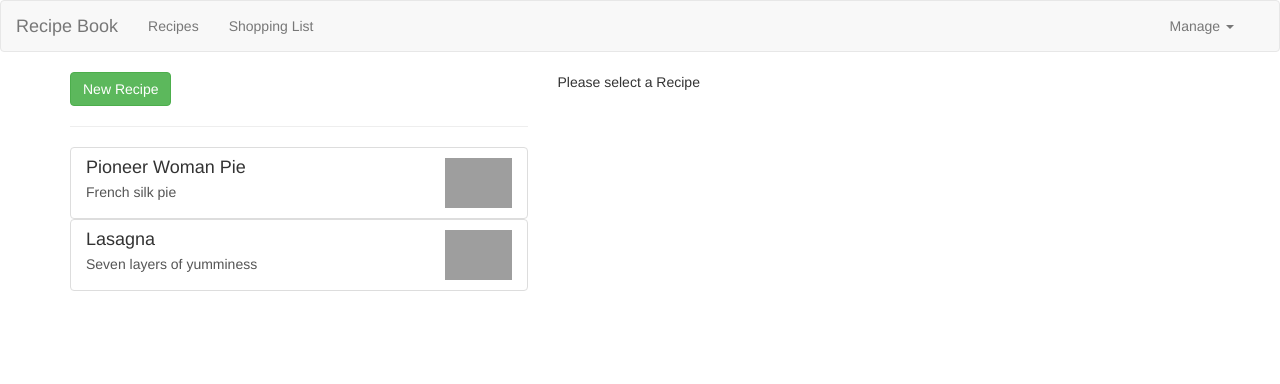
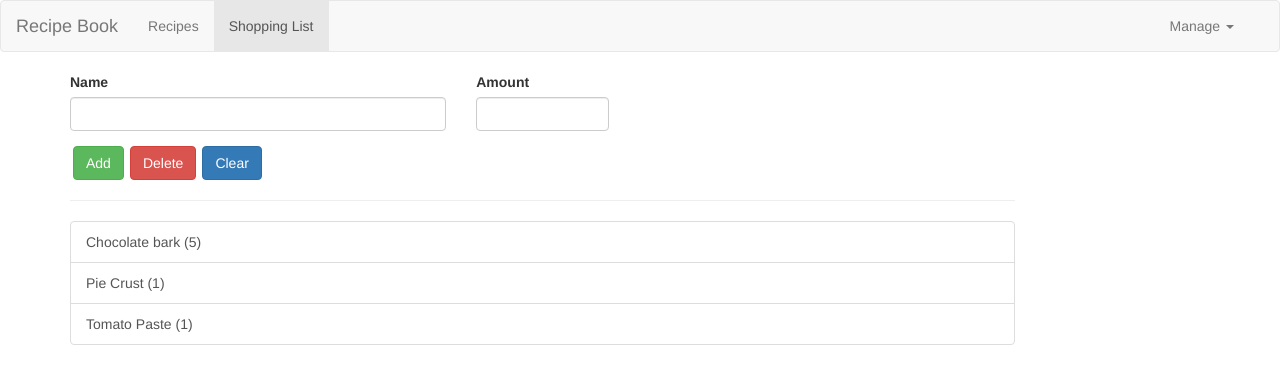
Before and after one commit to syoung7289/cooking-app, an Angular app: page /shopping-list in a window 1280 px wide. Shown: the top 384 px of the page. Built offline with nearby package versions, Linux system fonts and the light colour scheme; grey boxes are pictures that could not be loaded.

Commit message:
before add child routing activity

```diff
--- /dev/null
+++ b/src/app/app-routing.module.ts
@@ -0,0 +1,17 @@
+import { NgModule } from '@angular/core';
+import { Routes, RouterModule } from '@angular/router';
+import { RecipeComponent } from './recipe/recipe.component';
+import { ShoppingListComponent } from './shopping/shopping-list/shopping-list.component';
+
+const appRoutes: Routes = [
+  { path: '', redirectTo: '/recipes', pathMatch: 'full' },
+  { path: 'recipes', component: RecipeComponent },
+  { path: 'shopping-list', component: ShoppingListComponent }
+];
+
+@NgModule({
+  imports: [RouterModule.forRoot(appRoutes)],
+  exports: [RouterModule]
+})
+export class AppRoutingModule {
+}
--- a/src/app/app.component.html
+++ b/src/app/app.component.html
@@ -1,9 +1,10 @@
-<app-header (currentTab) = onTabClicked($event)></app-header>
+<app-header></app-header>
 <div class="container">
   <div class="row">
     <div class="col-md-12">
-      <app-recipe *ngIf="showRecipe()"></app-recipe>
-      <app-shopping-list *ngIf="showShopping()"></app-shopping-list>
+      <router-outlet></router-outlet>
+<!--      <app-recipe *ngIf="showRecipe()"></app-recipe>-->
+<!--      <app-shopping-list *ngIf="showShopping()"></app-shopping-list>-->
     </div>
   </div>
 </div>
--- a/src/app/app.component.ts
+++ b/src/app/app.component.ts
@@ -8,17 +8,4 @@
 })
 export class AppComponent {
   title = 'cooking-app';
-  currentTab: Tab = Tab.RECIPE;
-
-  onTabClicked(event) {
-     this.currentTab = event;
-  }
-
-  showRecipe() {
-    return this.currentTab === Tab.RECIPE;
-  }
-
-  showShopping() {
-    return this.currentTab === Tab.SHOPPING;
-  }
 }
--- a/src/app/app.module.ts
+++ b/src/app/app.module.ts
@@ -1,6 +1,7 @@
 import { NgModule } from '@angular/core';
 import { BrowserModule } from '@angular/platform-browser';
 import { FormsModule } from '@angular/forms';
+import { RouterModule } from '@angular/router';
 
 import { AppComponent } from './app.component';
 import { ShoppingListComponent } from './shopping/shopping-list/shopping-list.component';
@@ -13,6 +14,7 @@
 import { DropdownDirective } from './shared/dropdown.directive';
 import { ShoppingListService } from './shopping/shopping-list/shopping-list.service';
 import { RecipeService } from './recipe/recipe.service';
+import { AppRoutingModule } from './app-routing.module';
 
 @NgModule({
   declarations: [
@@ -28,7 +30,8 @@
   ],
   imports: [
     BrowserModule,
-    FormsModule
+    FormsModule,
+    AppRoutingModule
   ],
   providers: [ShoppingListService, RecipeService],
   bootstrap: [AppComponent]
--- a/src/app/header/header.component.html
+++ b/src/app/header/header.component.html
@@ -10,18 +10,24 @@
 
     <div class="collapse navbar-collapse">
       <ul class="nav navbar-nav">
-<!--        <li><a href="#" (click)="tabClicked($event)">Recipes</a></li>-->
-<!--        <li><a href="#" (click)="tabClicked($event)">Shopping List</a></li>-->
-        <li *ngFor="let tab of tabs | keyvalue">
-          <a href="#" (click)="tabClicked($event)">{{ tab.value }}</a>
+        <li routerLinkActive="active">
+          <a routerLink="/recipes">Recipes</a>
         </li>
+        <li routerLinkActive="active">
+          <a routerLink="/shopping-list">Shopping List</a>
+        </li>
+<!--        <li-->
+<!--          *ngFor="let tab of tabs | keyvalue"-->
+<!--          routerLink="active">-->
+<!--          <a>{{ tab.value }}</a>-->
+<!--        </li>-->
       </ul>
       <ul class="nav navbar-nav navbar-right">
         <li class="dropdown" appDropdown>
-          <a href="#" class="dropdown-toggle" role="button">Manage <span class="caret"></span></a>
+          <a class="dropdown-toggle" role="button">Manage <span class="caret"></span></a>
           <ul class="dropdown-menu">
-            <li><a href="#">Save Data</a></li>
-            <li><a href="#">Fetch Data</a></li>
+            <li><a style="cursor: pointer;">Save Data</a></li>
+            <li><a style="cursor: pointer;">Fetch Data</a></li>
           </ul>
         </li>
       </ul>
--- a/src/app/header/header.component.ts
+++ b/src/app/header/header.component.ts
@@ -8,14 +8,4 @@
 })
 export class HeaderComponent {
   collapsed = true;
-  tabs = Tab;
-  @Output() currentTab = new EventEmitter<Tab>();
-
-  tabClicked(event) {
-    if (Tab.RECIPE === event.target.innerHTML) {
-      this.currentTab.emit(Tab.RECIPE);
-    } else {
-      this.currentTab.emit(Tab.SHOPPING);
-    }
-  }
 }
--- a/src/app/recipe/recipe-detail/recipe-detail.component.html
+++ b/src/app/recipe/recipe-detail/recipe-detail.component.html
@@ -26,8 +26,8 @@
         <li>
           <a (click)="onAddToShoppingList()" style="cursor: pointer;">To Shopping List</a>
         </li>
-        <li><a href="#">Edit Recipe</a></li>
-        <li><a href="#">Delete Recipe</a></li>
+        <li><a style="cursor: pointer;">Edit Recipe</a></li>
+        <li><a style="cursor: pointer;">Delete Recipe</a></li>
       </ul>
     </div>
   </div>
--- a/src/app/recipe/recipe-list/recipe-item/recipe-item.component.html
+++ b/src/app/recipe/recipe-list/recipe-item/recipe-item.component.html
@@ -1,5 +1,5 @@
 <a
-  href="#"
+  style="cursor: pointer;"
   class="list-group-item clearfix"
   (click)="onRecipeItemSelected()">
   <div class="pull-left">
```
